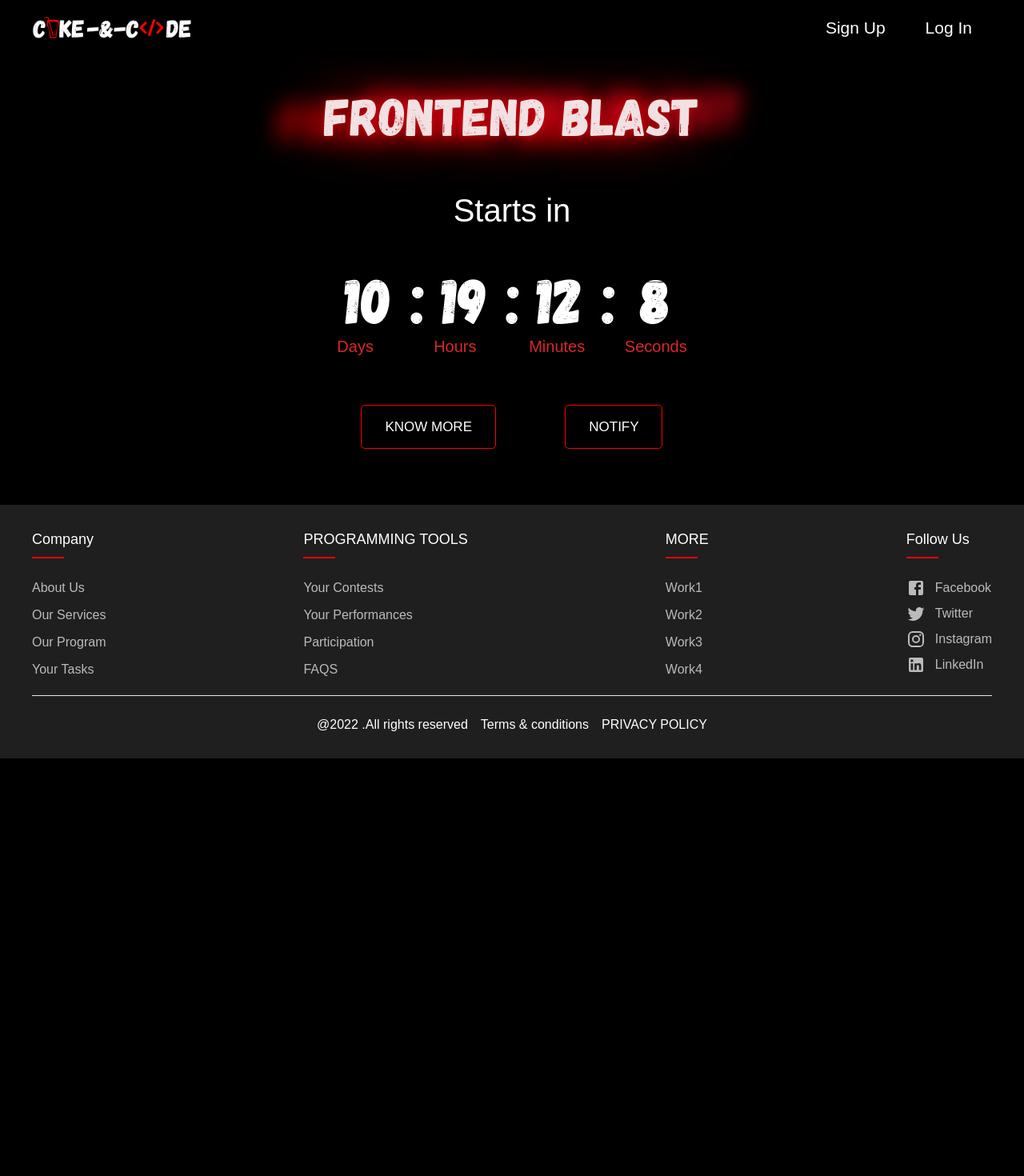
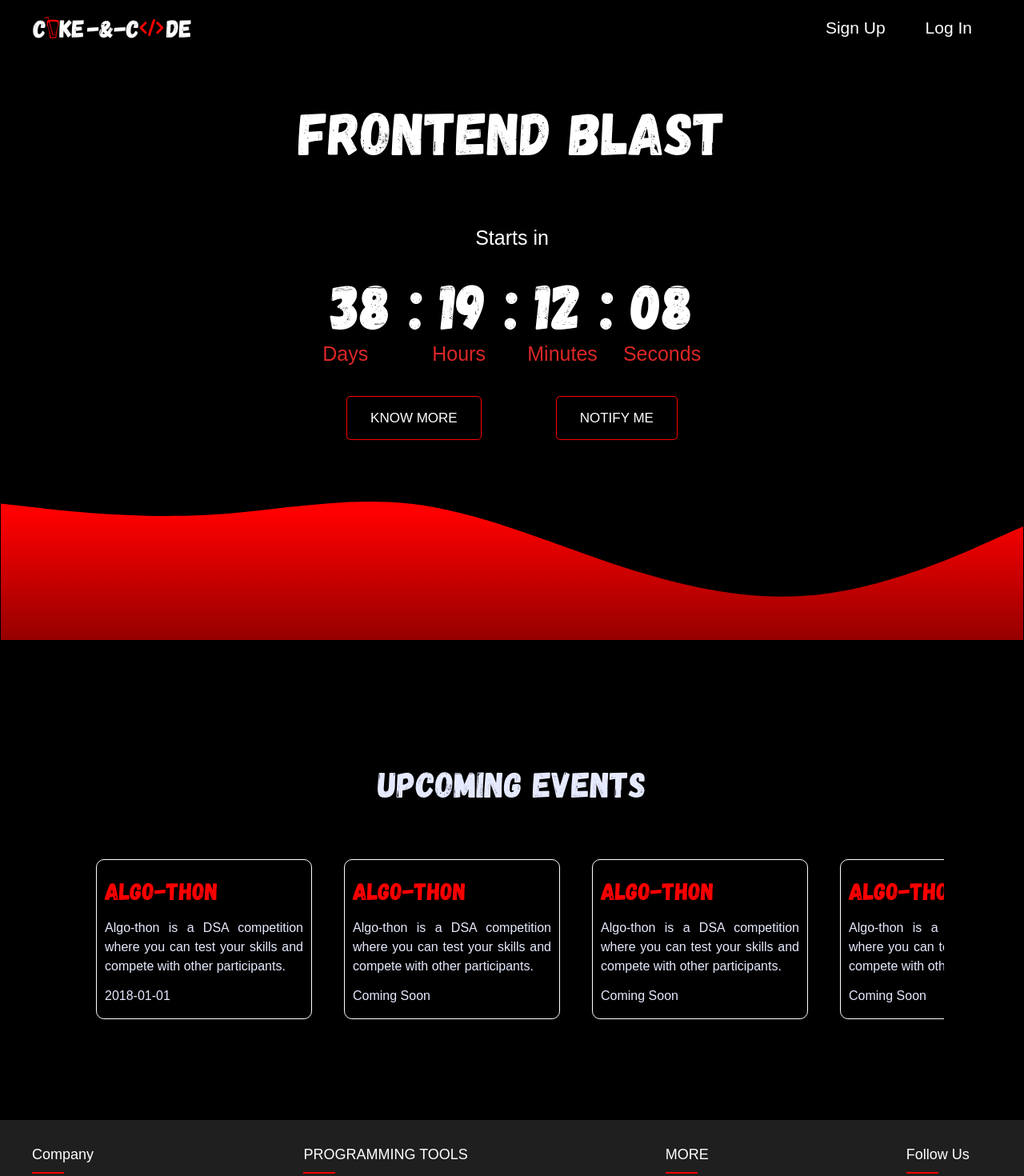
Before and after one commit to amitmishrra/coke-n-code, a React (Create React App) app: page /home in a window 1280 px wide. Shown: the top 1470 px of the page at 80% size. Before the commit the page ends 948 px from the top, so only its background shows below. Built offline with nearby package versions, Linux system fonts and the light colour scheme.

Commit message:
home page added

```diff
--- a/src/Components/CountDown/Style.css
+++ b/src/Components/CountDown/Style.css
@@ -3,7 +3,7 @@
 
 .countdownSpan {
   display: block;
-  font-size: 20px;
+  /* font-size: 17px; */
 
 }
 
@@ -11,8 +11,8 @@
   text-align: center;
   color: rgb(104, 104, 104);
   line-height: 1;
-  padding: 20px;
-  font-size: 40px;
+  /* padding: 20px; */
+  /* font-size: 40px; */
   margin: auto;
 }
 
@@ -23,5 +23,16 @@
   padding: 40px;
   color: rgb(56, 56, 56);
   text-align: center;
-  font-size: 40px;
+  /* font-size: 40px; */
 }
+
+
+@media screen and (max-width: 700px) {
+  .countdownBody {
+    /* font-size: 20px; */
+  }
+  .countdownBody {
+    /* font-size: 30px; */
+  }
+
+}
--- a/src/Components/CountDown/index.jsx
+++ b/src/Components/CountDown/index.jsx
@@ -5,7 +5,7 @@ import "./Style.css";
 const Countdown = () => {
 
 
-    var countDownDate = new Date("Feb 15, 2023 15:37:25").getTime();
+    var countDownDate = new Date("Mar 15, 2023 15:37:25").getTime();
 
     var showLoading = false;
 
@@ -29,16 +29,16 @@ const Countdown = () => {
             {
                 days ?
                     <div className='countdownBody'>
-                        <div className='text-white smallText'>Starts in</div>
-                        <div id="timer" className='w-[100%] p-5 m-auto  mt-5 shadow-2xl rounded-2xl'>
+                        <div className='text-white smallText text-[25px]'>Starts in</div>
+                        <div id="timer" className='w-[100%] p-5 m-auto  shadow-2xl rounded-2xl'>
                             <div className='inline-block'>
-                                <div id="days" className='gagalin text-[80px] m-[10px] inline-block text-white'>{days} :</div><span className='smallText countdownSpan text-[25px] md:text-[35px] text-left text-red-600'>Days</span> </div>
+                                <div id="days" className='gagalin text-[30px] md:text-[80px] m-[10px] inline-block text-white'>{days < 10 ? `0${days}` : days} :</div><span className='smallText countdownSpan text-[14px] md:text-[25px] text-left text-red-600'>Days</span> </div>
                             <div className='inline-block'>
-                                <div id="hours" className='gagalin text-[80px] m-[10px] inline-block text-white'>{hours} :</div><span className='smallText countdownSpan text-[25px] md:text-[35px] text-left text-red-600'>Hours</span></div>
+                                <div id="hours" className='gagalin text-[30px] md:text-[80px] m-[10px] inline-block text-white'>{hours < 10 ? `0${hours}` : hours} :</div><span className='smallText countdownSpan text-[14px] md:text-[25px] text-left text-red-600'>Hours</span></div>
                             <div className='inline-block'>
-                                <div id="minutes" className='gagalin text-[80px] m-[10px] inline-block text-white'>{minutes} <span>:</span></div><span className='smallText countdownSpan text-[25px] md:text-[35px] text-left text-red-600'>Minutes</span></div>
+                                <div id="minutes" className='gagalin text-[30px] md:text-[80px] m-[10px] inline-block text-white'>{minutes < 10 ? `0${minutes}` : minutes} <span>:</span></div><span className='smallText countdownSpan text-[14px] md:text-[25px] text-left text-red-600'>Minutes</span></div>
                             <div className='inline-block'>
-                                <div id="seconds" className='gagalin text-[80px] m-[10px] inline-block text-white'>{parseInt(seconds)}</div><span className='smallText countdownSpan text-[25px] md:text-[35px] text-left text-red-600'>Seconds</span></div>
+                                <div id="seconds" className='gagalin text-[30px] md:text-[80px] m-[10px] inline-block text-white'>{parseInt(seconds) < 10 ? `0${parseInt(seconds)}` : parseInt(seconds)}</div><span className='smallText countdownSpan text-[14px] md:text-[25px] text-left text-red-600'>Seconds</span></div>
                         </div>
                     </div> : <div className='mt-16'>
                         {showLoading ? <span className='loading'>Loading...</span> : <div />}
@@ -51,6 +51,6 @@ const Countdown = () => {
 export default Countdown;
 
 
-// md:text-[150px]
+// md:text-[130px]
 // md:m-8
 // md:w-[100%]
--- /dev/null
+++ b/src/JSON/events.json
@@ -0,0 +1,38 @@
+[
+    {
+        "eventName" : "Algo-thon",
+        "eventDate" : "2018-01-01",
+        "description" : "Algo-thon is a DSA competition where you can test your skills and compete with other participants.",
+        "image" : "null"
+    },
+    {
+        "eventName" : "Algo-thon",
+        "eventDate" : "Coming Soon",
+        "description" : "Algo-thon is a DSA competition where you can test your skills and compete with other participants.",
+        "image" : "null"
+    },
+    {
+        "eventName" : "Algo-thon",
+        "eventDate" : "Coming Soon",
+        "description" : "Algo-thon is a DSA competition where you can test your skills and compete with other participants.",
+        "image" : "null"
+    },
+    {
+        "eventName" : "Algo-thon",
+        "eventDate" :"Coming Soon",
+        "description" : "Algo-thon is a DSA competition where you can test your skills and compete with other participants.",
+        "image" : "null"
+    },
+    {
+        "eventName" : "Algo-thon",
+        "eventDate" :"Coming Soon",
+        "description" : "Algo-thon is a DSA competition where you can test your skills and compete with other participants.",
+        "image" : "null"
+    },
+    {
+        "eventName" : "Algo-thon",
+        "eventDate" :"Coming Soon",
+        "description" : "Algo-thon is a DSA competition where you can test your skills and compete with other participants.",
+        "image" : "null"
+    }
+]
--- a/src/Pages/HomePage/index.jsx
+++ b/src/Pages/HomePage/index.jsx
@@ -1,21 +1,52 @@
 import React from 'react'
 import Countdown from '../../Components/CountDown'
 import './style.css'
+import eventsData from '../../JSON/events.json'
 export default function Home() {
   return (
-    <div className='max-width up'>
-      <div className='pt-16 text-center'>
-        <h1 className='gagalin text-white h1'>
-          frontend blast
-        </h1>
+    <div className=' up'>
+      <div className="homeTopSec h-[100vh]">
+        <div className="homeherosec flex flex-col max-width justify-center items-center h-[100vh] md:h-[65vh] pt-24 md:pt-36">
+          <div className='py-16 text-center gagalin text-white text-[40px] md:text-[75px]'>
+
+              frontend blast
+
+          </div>
+
+          <Countdown />
+
+          <div className="buttons">
+            <button className='homePage-button'>Know more</button>
+            <button className='homePage-button'>notify me</button>
+          </div>
+        </div>
       </div>
 
-    <Countdown/>
 
-    <div className="buttons">
-      <button className='homePage-button'>Know more</button>
-      <button className='homePage-button'>notify</button>
-    </div>
+      <div className="commingSoomSec max-width h-[75vh] flex flex-col justify-center items-center">
+        <div className='gagalin text-center my-10 text-[35px] md:text-[45px]'>
+          Upcoming Events
+        </div>
+
+        <div className="events flex justify-betweemn items-center w-[90%]">
+          {eventsData.map((event) => {
+            return (
+              <div className="nextbox">
+                <div className="name gagalin text-[30px] coke">
+                  {event.eventName}
+                </div>
+                <div className="des text-justify">
+                 {event.description}
+                </div>
+                <div className="comingSoon">
+                  {event.eventDate}
+                </div>
+              </div>
+            )
+          })}
+        </div>
+      </div>
+
     </div>
   )
 }
--- a/src/Pages/HomePage/style.css
+++ b/src/Pages/HomePage/style.css
@@ -63,7 +63,7 @@
 }
 
 .buttons {
-  width: 550px;
+  width: 50%;
   margin: 20px auto 70px;
   display: flex;
   justify-content: space-evenly;
@@ -123,3 +123,39 @@
 .homePage-button:active {
   filter: brightness(.8);
 }
+
+.nextbox{
+    height: 200px;
+    min-width: 270px;
+    border: 1px solid white;
+    border-radius: 10px;
+    padding: 10px;
+    display: flex;
+    flex-direction: column;
+    justify-content: space-around;
+    margin: 20px;
+}
+.events{
+  overflow-x: scroll;
+  min-width: 90%;
+}
+
+.homeTopSec{
+  background-image: linear-gradient(to bottom, rgba(73, 69, 69, 0) 80%, rgba(0, 0, 0, 0.411) 100%), url("../../../public/assets/wave2.svg");
+  background-repeat: no-repeat;
+  background-position: bottom;
+  background-size: contain;
+}
+
+@media screen and (max-width: 768px) {
+  .homePage-button {
+    width: 120px;
+    height: 40px;
+    padding: 7px;
+    font-size: 15px;
+  }
+
+  .buttons {
+    width: 100%;
+  }
+}
--- a/src/index.css
+++ b/src/index.css
@@ -39,3 +39,24 @@ code {
 .gagalin{
   font-family: 'Gagalin';
 }
+
+/* width */
+::-webkit-scrollbar {
+  width: 10px;
+  height: 10px;
+}
+
+/* Track */
+::-webkit-scrollbar-track {
+  background: #000000;
+}
+
+/* Handle */
+::-webkit-scrollbar-thumb {
+  background: #ff0000;
+}
+
+/* Handle on hover */
+::-webkit-scrollbar-thumb:hover {
+  background: #c03636;
+}
```
Also changed, not shown: public/assets/wave2.svg (added).
